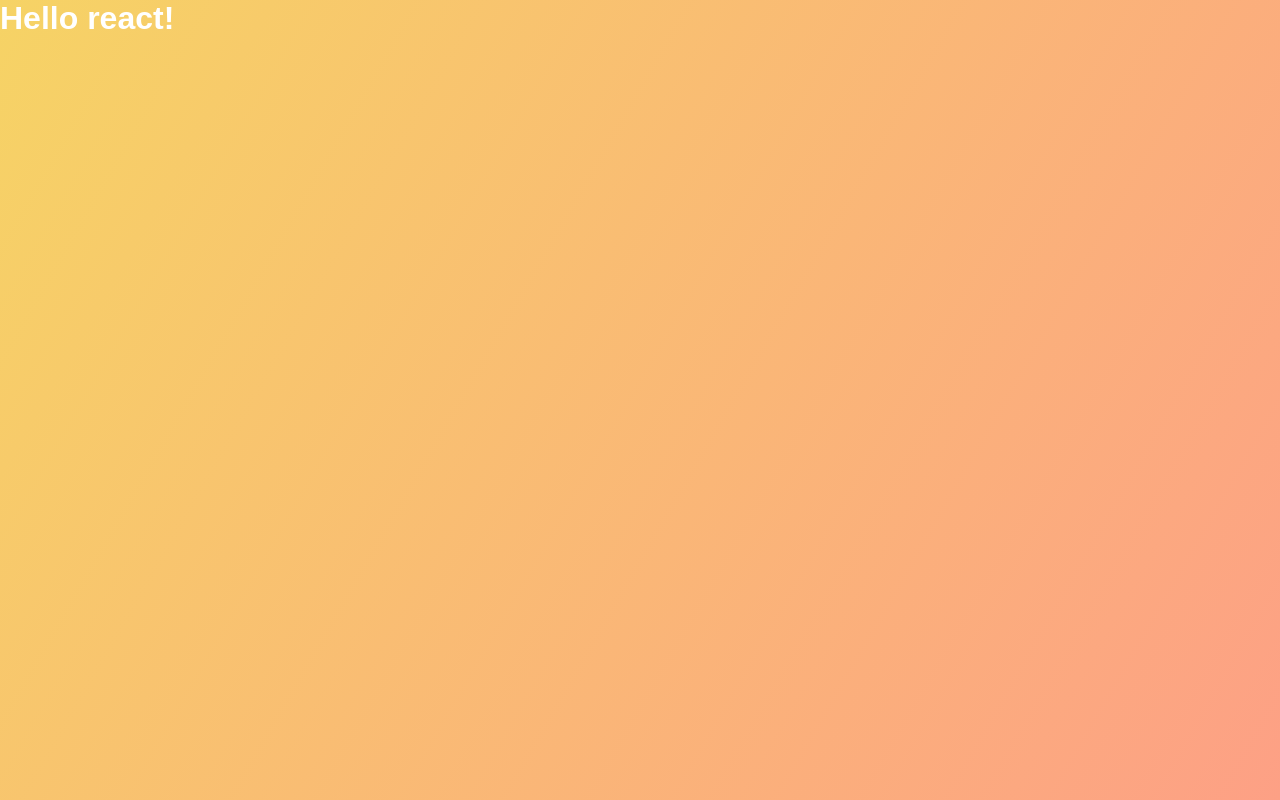
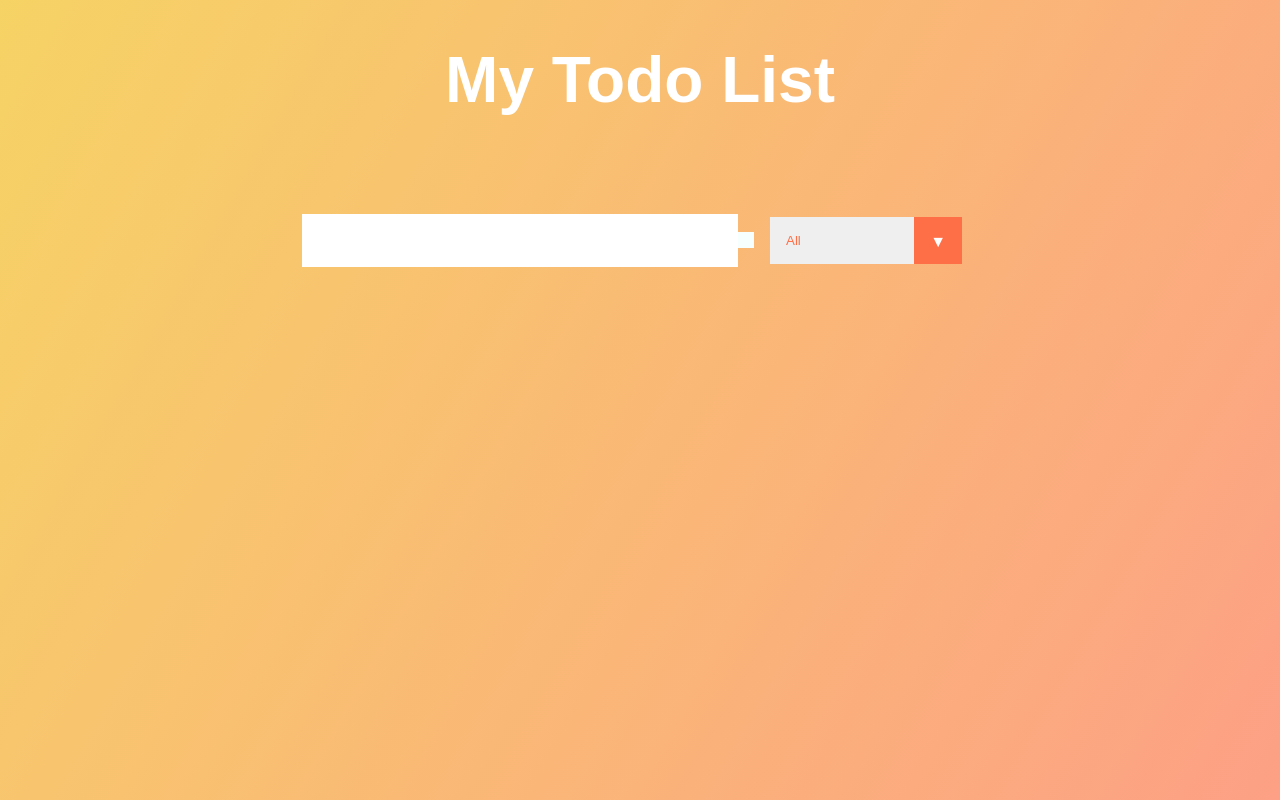
Before and after one commit to irazirfan/todo-list, a React (Create React App) app: page / in a window 1280 px wide. Built offline with nearby package versions, Linux system fonts and the light colour scheme.

Commit message:
Form.js init

```diff
--- a/src/App.js
+++ b/src/App.js
@@ -1,9 +1,14 @@
 import './App.css';
+//Importing Components
+import Form from "./components/Form";
 
 function App() {
   return (
     <div className="App">
-      <h1>Hello react!</h1>
+      <header>
+        <h1>My Todo List</h1>
+      </header>
+      <Form />
     </div>
   );
 }
--- /dev/null
+++ b/src/components/Form.js
@@ -0,0 +1,23 @@
+import React from "react";
+import App from "../App";
+
+
+const Form = () => {
+    return(
+        <form>
+            <input type="text" className="todo-input" />
+            <button className="todo-button" type="submit">
+                <i className="fas fa-plus-square"></i>
+            </button>
+            <div className="select">
+                <select name="todos" className="filter-todo">
+                <option value="all">All</option>
+                <option value="completed">Completed</option>
+                <option value="uncompleted">Uncompleted</option>
+                </select>
+            </div>
+        </form>
+    );
+}
+
+export default Form;
```
